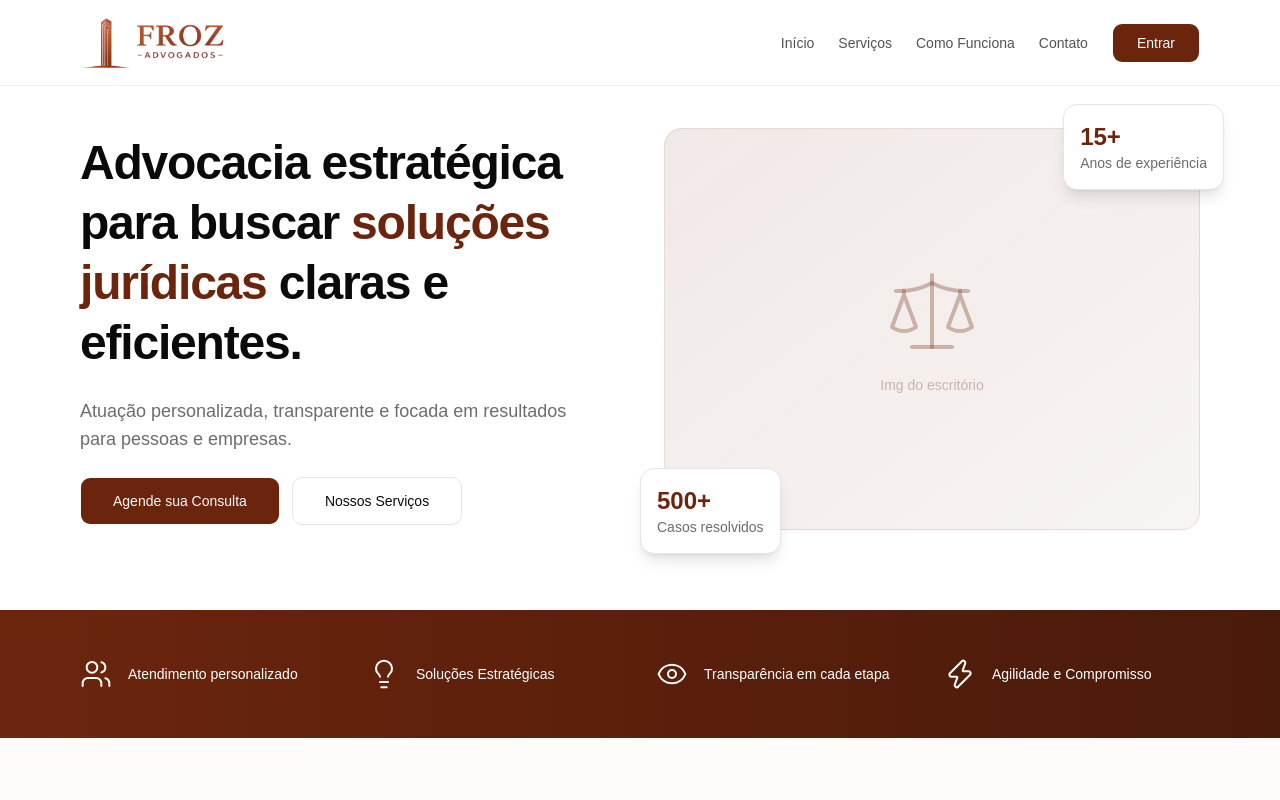
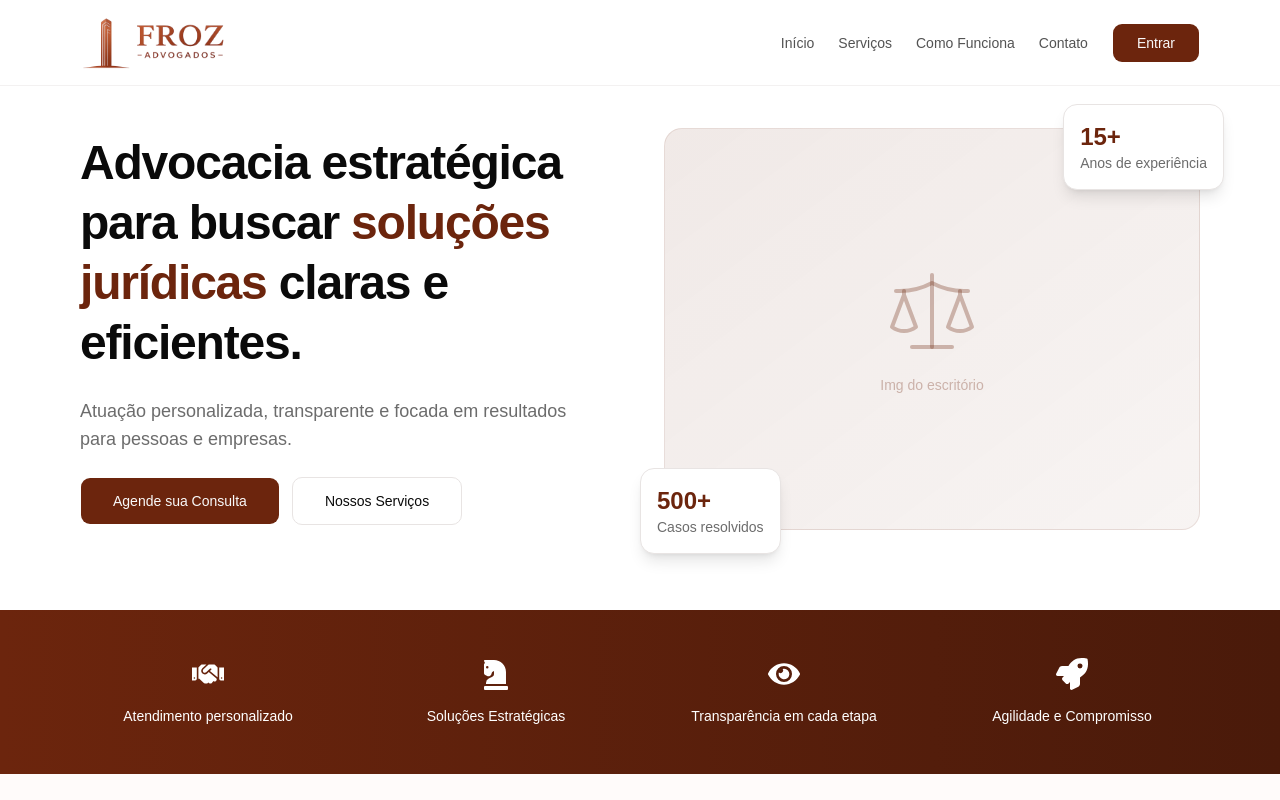
Before and after one commit to vinicius-dsr/froz-adv-app, a Next.js app: page / in a window 1280 px wide. Shown: the top 800 px of the page. Built offline with nearby package versions, Linux system fonts and the light colour scheme.

Commit message:
Banner: trocar ícones Lucide por Font Awesome (react-icons)

```diff
--- a/package.json
+++ b/package.json
@@ -19,6 +19,7 @@
     "next-auth": "^4.24.15",
     "react": "19.2.4",
     "react-dom": "19.2.4",
+    "react-icons": "^5.7.0",
     "shadcn": "^4.13.1",
     "tailwind-merge": "^3.6.0",
     "tw-animate-css": "^1.4.0",
--- a/src/components/banner/Banner.tsx
+++ b/src/components/banner/Banner.tsx
@@ -1,20 +1,20 @@
-import { Users, Lightbulb, Eye, Zap } from "lucide-react";
+import { FaHandshake, FaChessKnight, FaEye, FaRocket } from "react-icons/fa";
 
 const items = [
   {
-    icon: Users,
+    icon: FaHandshake,
     label: "Atendimento personalizado",
   },
   {
-    icon: Lightbulb,
+    icon: FaChessKnight,
     label: "Soluções Estratégicas",
   },
   {
-    icon: Eye,
+    icon: FaEye,
     label: "Transparência em cada etapa",
   },
   {
-    icon: Zap,
+    icon: FaRocket,
     label: "Agilidade e Compromisso",
   },
 ];
@@ -27,9 +27,9 @@ export const Banner = () => {
           {items.map((item) => (
             <div
               key={item.label}
-              className="flex min-w-[200px] shrink-0 items-center gap-4 text-center snap-center md:min-w-0"
+              className="flex min-w-[200px] shrink-0 flex-col items-center gap-4 text-center snap-center md:min-w-0"
             >
-              <item.icon className="size-8 text-white" strokeWidth={1.5} />
+              <item.icon className="size-8 text-white" />
               <span className="text-sm font-medium text-white">
                 {item.label}
               </span>
```
Also changed, not shown: 1 other file (tests, documents, lock files or other folders).
